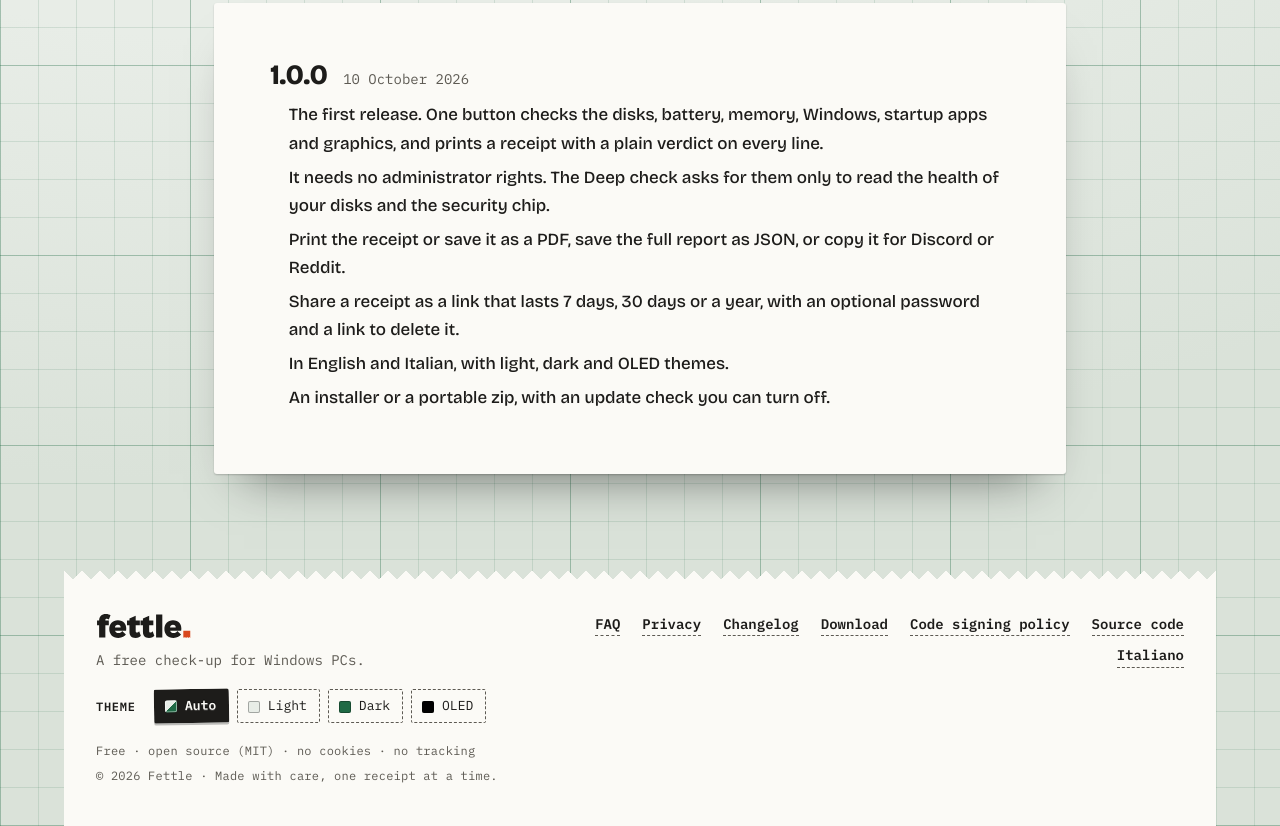
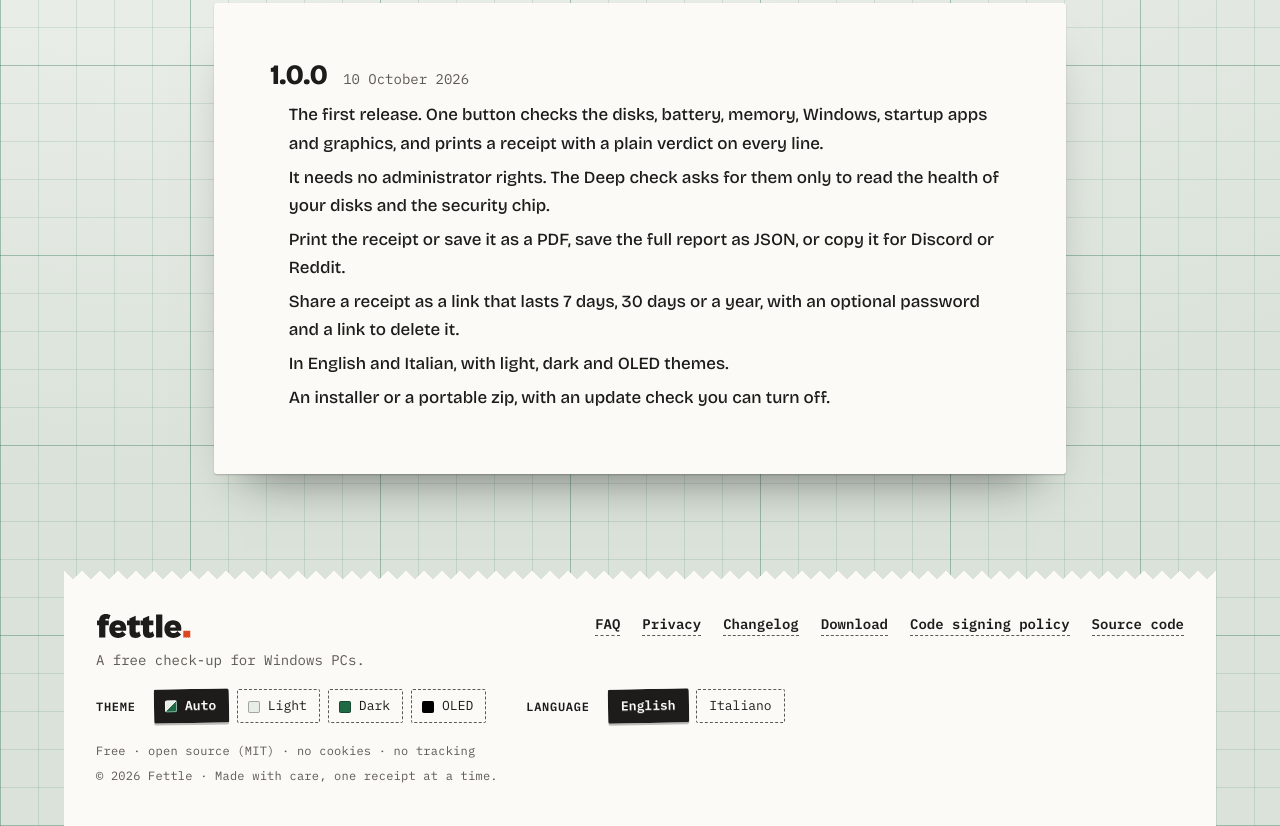
Before and after one commit to fettle-page/fettle, an Astro site in the folder apps/web/: page /changelog in a window 1280 px wide. Shown: the part 315-1141 px from the top of the page. Built offline with nearby package versions, Linux system fonts and the light colour scheme; Astro itself is replaced by a stand-in of ours.

Commit message:
Put the footer's language choice next to the theme choice

```diff
--- a/apps/web/src/components/Footer.astro
+++ b/apps/web/src/components/Footer.astro
@@ -11,9 +11,10 @@
 }
 
 const { locale, path } = Astro.props;
-const other: Locale = locale === "en" ? "it" : "en";
 const to = (p: string) => localePath(locale, p);
 const year = new Date().getFullYear();
+/** Each language in its own words, as language pickers do. */
+const LANGUAGE_NAMES: Record<Locale, string> = { en: "English", it: "Italiano" };
 const { source } = links(release);
 ---
 
@@ -30,14 +31,21 @@
       <a href={to("/download")}>{t(locale, "nav.download")}</a>
       <a href={to("/code-signing")}>{t(locale, "footer.signing")}</a>
       {source && <a href={source}>{t(locale, "footer.source")}</a>}
-      <a href={alternates(path)[other]} hreflang={other} lang={other}>{t(locale, "nav.other_language")}</a>
     </nav>
+    <div class="foot-prefs">
       <fieldset class="foot-theme" data-theme-picker hidden>
         <legend>{t(locale, "theme.label")}</legend>
         {(["auto", "light", "dark", "oled"] as const).map((v) => (
           <label><input class="sr-only" type="radio" name="theme" value={v} /><span class={`swatch swatch-${v}`} aria-hidden="true"></span>{t(locale, `theme.${v}`)}</label>
         ))}
       </fieldset>
+      <nav class="foot-lang" aria-labelledby="foot-lang-label">
+        <span id="foot-lang-label" class="foot-lang-label">{t(locale, "footer.language")}</span>
+        {(["en", "it"] as const).map((l) => (
+          <a href={alternates(path)[l]} hreflang={l} lang={l} aria-current={l === locale ? "true" : undefined}>{LANGUAGE_NAMES[l]}</a>
+        ))}
+      </nav>
+    </div>
     <p class="foot-small">{t(locale, "footer.small")}</p>
     <p class="foot-small">© {year} Fettle · {t(locale, "footer.made")}</p>
   </div>
--- a/apps/web/src/i18n/strings.ts
+++ b/apps/web/src/i18n/strings.ts
@@ -13,6 +13,7 @@
   "nav.other_language": "Italiano",
   "footer.tagline": "A free check-up for Windows PCs.",
   "footer.small": "Free · open source (MIT) · no cookies · no tracking",
+  "footer.language": "Language",
   "downloads.one": "Downloaded once",
   "downloads.many": "Downloaded {n} times",
   "footer.links": "Site",
@@ -41,6 +42,7 @@
   "nav.other_language": "English",
   "footer.tagline": "Un controllo gratuito per PC Windows.",
   "footer.small": "Gratis · open source (MIT) · niente cookie · nessun tracciamento",
+  "footer.language": "Lingua",
   "downloads.one": "Scaricato una volta",
   "downloads.many": "Scaricato {n} volte",
   "footer.links": "Sito",
--- a/apps/web/src/styles/site.css
+++ b/apps/web/src/styles/site.css
@@ -142,8 +142,10 @@
 .foot-links a:focus-visible { outline-color: var(--color-mat); }
 .theme-toggle { gap: 7px; border: 0; cursor: pointer; }
 .theme-icon { width: 13px; height: 13px; flex: none; }
+/* Theme and language, side by side under the brand and links. */
+.foot-prefs { grid-column: 1 / -1; display: flex; flex-wrap: wrap; align-items: center; gap: 14px 40px; }
 /* Theme picker: each choice is a swatch of its mat; the chosen one is stuck on as a strip of label tape. */
-.foot-theme { grid-column: 1 / -1; display: flex; flex-wrap: wrap; align-items: center; gap: 8px; margin: 0; padding: 0; border: 0; font-size: 13px; }
+.foot-theme { display: flex; flex-wrap: wrap; align-items: center; gap: 8px; margin: 0; padding: 0; border: 0; font-size: 13px; }
 .foot-theme legend { float: left; margin-right: 10px; padding: 0; font-weight: 700; letter-spacing: 0.06em; text-transform: uppercase; font-size: 12px; }
 .foot-theme label {
   position: relative; display: inline-flex; align-items: center; gap: 8px; min-height: 32px;
@@ -166,6 +168,20 @@
 .swatch-dark { background: #1F6A45; }
 .swatch-oled { background: #000; }
 @media (prefers-reduced-motion: reduce) { .foot-theme label { transition: none; } }
+/* Language: the same tape-strip look; the current language is the one stuck on. */
+.foot-lang { display: flex; flex-wrap: wrap; align-items: center; gap: 8px; font-size: 13px; }
+.foot-lang-label { margin-right: 10px; font-weight: 700; letter-spacing: 0.06em; text-transform: uppercase; font-size: 12px; }
+.foot-lang a {
+  display: inline-flex; align-items: center; min-height: 32px; padding: 6px 12px 5px;
+  border: 1px dashed var(--color-ink-soft); border-radius: 2px; color: inherit; text-decoration: none;
+}
+.foot-lang a:hover { border-style: solid; }
+.foot-lang a:focus-visible { outline: 2px solid var(--color-mat); outline-offset: 3px; }
+.foot-lang a[aria-current] {
+  border-color: transparent; background: var(--color-ink); color: var(--color-paper); font-weight: 600;
+  text-shadow: 0 1px 0 rgb(255 255 255 / 0.18), 0 -1px 0 rgb(0 0 0 / 0.6);
+  box-shadow: 0 2px 0 rgb(0 0 0 / 0.25); transform: rotate(-1deg);
+}
 .foot-small { grid-column: 1 / -1; margin: 0; font-size: 12px; color: var(--color-ink-soft); letter-spacing: 0.02em; }
 .foot-small + .foot-small { margin-top: -12px; }
 @media (max-width: 760px) {
--- /dev/null
+++ b/apps/web/test/footer-language.test.ts
@@ -0,0 +1,34 @@
+import { describe, expect, it } from "vitest";
+import { page } from "./dist-helpers.ts";
+
+// The footer's language choice sits with the theme choice, as a pair of options with the current one
+// marked, instead of trailing the page links (where "Italiano" wrapped onto a line of its own).
+const block = (html: string, cls: string) => new RegExp(`<[^>]+class="${cls}"[^>]*>([\\s\\S]*?)</(nav|div)>`).exec(html)?.[1] ?? "";
+
+describe("the footer's language choice", () => {
+  for (const [file, locale, en, it_] of [
+    ["index.html", "en", "/", "/it"],
+    ["it.html", "it", "/", "/it"],
+    ["faq.html", "en", "/faq", "/it/faq"],
+    ["it/download.html", "it", "/download", "/it/download"],
+  ] as const) {
+    it(`${file}: English and Italiano, the current one marked, each pointing at this page`, () => {
+      const html = page(file);
+      const lang = block(html, "foot-lang");
+      expect(lang, file).toContain(locale === "en" ? ">Language<" : ">Lingua<");
+      expect(lang).toMatch(new RegExp(`<a href="${en}" hreflang="en" lang="en"${locale === "en" ? ' aria-current="true"' : ""}>English</a>`));
+      expect(lang).toMatch(new RegExp(`<a href="${it_}" hreflang="it" lang="it"${locale === "it" ? ' aria-current="true"' : ""}>Italiano</a>`));
+    });
+
+    it(`${file}: the page links no longer end with a language`, () => {
+      const links = block(page(file), "foot-links");
+      expect(links).not.toBe("");
+      expect(links).not.toContain("hreflang");
+    });
+  }
+
+  it("sits in one row with the theme choice", () => {
+    const html = page("index.html");
+    expect(html).toMatch(/<div class="foot-prefs">\s*<fieldset class="foot-theme"[\s\S]*?<\/fieldset>\s*<nav class="foot-lang"/);
+  });
+});
```
Lines whose indentation alone changed are shown as unchanged.
